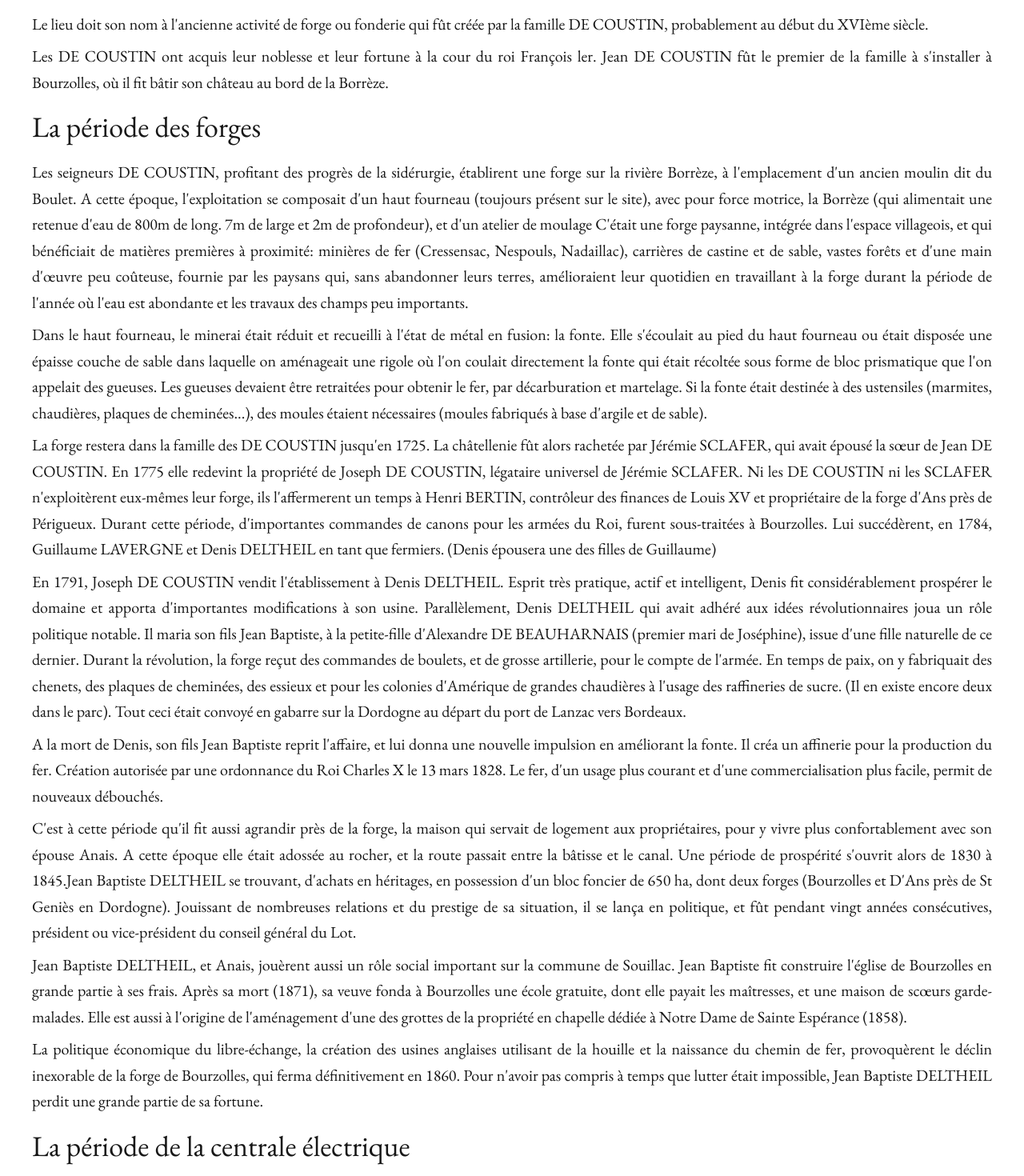
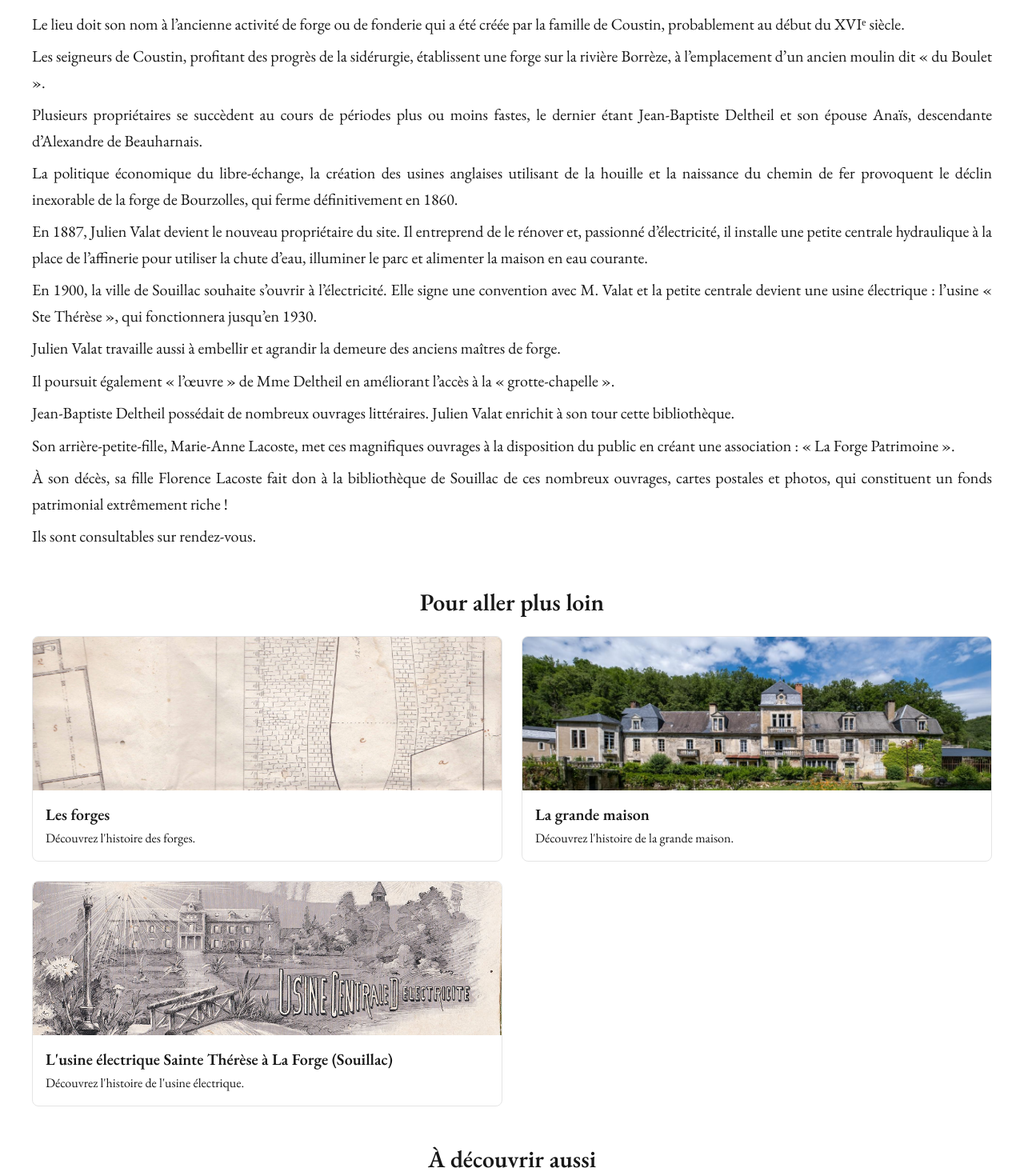
Before and after one commit to uburoiubu/forge-au-fil-du-temps, a Next.js app: page /histoire in a window 1280 px wide. Shown: the part 540-2010 px from the top of the page at 80% size. Built offline with nearby package versions, Linux system fonts and the light colour scheme.

Commit message:
updated history section

```diff
--- a/app/histoire/page.tsx
+++ b/app/histoire/page.tsx
@@ -3,7 +3,8 @@ import Link from "next/link";
 
 export const metadata = {
   title: "Histoire & patrimoine - La Forge au fil du temps",
-  description: "Découvrez l'histoire fascinante de l'ancienne forge de Bourzolles à Souillac, de ses origines au XVIème siècle à nos jours, et explorez son riche patrimoine industriel et architectural."
+  description:
+    "Découvrez l'histoire fascinante de l'ancienne forge de Bourzolles à Souillac, de ses origines au XVIème siècle à nos jours, et explorez son riche patrimoine industriel et architectural.",
 };
 
 export default function HistoryPage() {
@@ -25,186 +26,72 @@ export default function HistoryPage() {
       </h1>
       <div className="mt-6 space-y-2 text-xl leading-relaxed pr-10 pl-10">
         <p>
-          Le lieu doit son nom à l'ancienne activité de forge ou fonderie qui
-          fût créée par la famille DE COUSTIN, probablement au début du XVIème
+          Le lieu doit son nom à l’ancienne activité de forge ou de fonderie qui
+          a été créée par la famille de Coustin, probablement au début du XVIᵉ
           siècle.
         </p>
+
         <p>
-          Les DE COUSTIN ont acquis leur noblesse et leur fortune à la cour du
-          roi François ler. Jean DE COUSTIN fût le premier de la famille à
-          s'installer à Bourzolles, où il fit bâtir son château au bord de la
-          Borrèze.
+          Les seigneurs de Coustin, profitant des progrès de la sidérurgie,
+          établissent une forge sur la rivière Borrèze, à l’emplacement d’un
+          ancien moulin dit &laquo; du Boulet &raquo;.
         </p>
-        <h1 className="text-4xl text-center pt-3 pb-3 text-left">
-          La période des forges
-        </h1>
+
         <p>
-          Les seigneurs DE COUSTIN, profitant des progrès de la sidérurgie,
-          établirent une forge sur la rivière Borrèze, à l'emplacement d'un
-          ancien moulin dit du Boulet. A cette époque, l'exploitation se
-          composait d'un haut fourneau (toujours présent sur le site), avec pour
-          force motrice, la Borrèze (qui alimentait une retenue d'eau de 800m de
-          long. 7m de large et 2m de profondeur), et d'un atelier de moulage
-          C'était une forge paysanne, intégrée dans l'espace villageois, et qui
-          bénéficiait de matières premières à proximité: minières de fer
-          (Cressensac, Nespouls, Nadaillac), carrières de castine et de sable,
-          vastes forêts et d'une main d'œuvre peu coûteuse, fournie par les
-          paysans qui, sans abandonner leurs terres, amélioraient leur quotidien
-          en travaillant à la forge durant la période de l'année où l'eau est
-          abondante et les travaux des champs peu importants.
+          Plusieurs propriétaires se succèdent au cours de périodes plus ou
+          moins fastes, le dernier étant Jean-Baptiste Deltheil et son épouse
+          Anaïs, descendante d’Alexandre de Beauharnais.
         </p>
-        <p>
-          Dans le haut fourneau, le minerai était réduit et recueilli à l'état
-          de métal en fusion: la fonte. Elle s'écoulait au pied du haut fourneau
-          ou était disposée une épaisse couche de sable dans laquelle on
-          aménageait une rigole où l'on coulait directement la fonte qui était
-          récoltée sous forme de bloc prismatique que l'on appelait des gueuses.
-          Les gueuses devaient être retraitées pour obtenir le fer, par
-          décarburation et martelage. Si la fonte était destinée à des
-          ustensiles (marmites, chaudières, plaques de cheminées...), des moules
-          étaient nécessaires (moules fabriqués à base d'argile et de sable).
-        </p>
-        <p>
-          La forge restera dans la famille des DE COUSTIN jusqu'en 1725. La
-          châtellenie fût alors rachetée par Jérémie SCLAFER, qui avait épousé
-          la sœur de Jean DE COUSTIN. En 1775 elle redevint la propriété de
-          Joseph DE COUSTIN, légataire universel de Jérémie SCLAFER. Ni les DE
-          COUSTIN ni les SCLAFER n'exploitèrent eux-mêmes leur forge, ils
-          l'affermerent un temps à Henri BERTIN, contrôleur des finances de
-          Louis XV et propriétaire de la forge d'Ans près de Périgueux. Durant
-          cette période, d'importantes commandes de canons pour les armées du
-          Roi, furent sous-traitées à Bourzolles. Lui succédèrent, en 1784,
-          Guillaume LAVERGNE et Denis DELTHEIL en tant que fermiers. (Denis
-          épousera une des filles de Guillaume)
-        </p>
-        <p>
-          En 1791, Joseph DE COUSTIN vendit l'établissement à Denis DELTHEIL.
-          Esprit très pratique, actif et intelligent, Denis fit considérablement
-          prospérer le domaine et apporta d'importantes modifications à son
-          usine. Parallèlement, Denis DELTHEIL qui avait adhéré aux idées
-          révolutionnaires joua un rôle politique notable. Il maria son fils
-          Jean Baptiste, à la petite-fille d'Alexandre DE BEAUHARNAIS (premier
-          mari de Joséphine), issue d'une fille naturelle de ce dernier. Durant
-          la révolution, la forge reçut des commandes de boulets, et de grosse
-          artillerie, pour le compte de l'armée. En temps de paix, on y
-          fabriquait des chenets, des plaques de cheminées, des essieux et pour
-          les colonies d'Amérique de grandes chaudières à l'usage des
-          raffineries de sucre. (Il en existe encore deux dans le parc). Tout
-          ceci était convoyé en gabarre sur la Dordogne au départ du port de
-          Lanzac vers Bordeaux.
-        </p>
-        <p>
-          A la mort de Denis, son fils Jean Baptiste reprit l'affaire, et lui
-          donna une nouvelle impulsion en améliorant la fonte. Il créa un
-          affinerie pour la production du fer. Création autorisée par une
-          ordonnance du Roi Charles X le 13 mars 1828. Le fer, d'un usage plus
-          courant et d'une commercialisation plus facile, permit de nouveaux
-          débouchés.
-        </p>
-        <p>
-          C'est à cette période qu'il fit aussi agrandir près de la forge, la
-          maison qui servait de logement aux propriétaires, pour y vivre plus
-          confortablement avec son épouse Anais. A cette époque elle était
-          adossée au rocher, et la route passait entre la bâtisse et le canal.
-          Une période de prospérité s'ouvrit alors de 1830 à 1845.Jean Baptiste
-          DELTHEIL se trouvant, d'achats en héritages, en possession d'un bloc
-          foncier de 650 ha, dont deux forges (Bourzolles et D'Ans près de St
-          Geniès en Dordogne). Jouissant de nombreuses relations et du prestige
-          de sa situation, il se lança en politique, et fût pendant vingt années
-          consécutives, président ou vice-président du conseil général du Lot.
-        </p>
-        <p>
-          Jean Baptiste DELTHEIL, et Anais, jouèrent aussi un rôle social
-          important sur la commune de Souillac. Jean Baptiste fit construire
-          l'église de Bourzolles en grande partie à ses frais. Après sa mort
-          (1871), sa veuve fonda à Bourzolles une école gratuite, dont elle
-          payait les maîtresses, et une maison de scœurs garde-malades. Elle est
-          aussi à l'origine de l'aménagement d'une des grottes de la propriété
-          en chapelle dédiée à Notre Dame de Sainte Espérance (1858).
-        </p>
+
         <p>
           La politique économique du libre-échange, la création des usines
-          anglaises utilisant de la houille et la naissance du chemin de fer,
-          provoquèrent le déclin inexorable de la forge de Bourzolles, qui ferma
-          définitivement en 1860. Pour n'avoir pas compris à temps que lutter
-          était impossible, Jean Baptiste DELTHEIL perdit une grande partie de
-          sa fortune.
+          anglaises utilisant de la houille et la naissance du chemin de fer
+          provoquent le déclin inexorable de la forge de Bourzolles, qui ferme
+          définitivement en 1860.
         </p>
-        <h1 className="text-4xl text-center pt-3 pb-3 text-left">
-          La période de la centrale électrique
-        </h1>
+
         <p>
-          En 1887, Julien VALAT devint le nouveau propriétaire du site. Il
-          entreprit de le rénover et, passionné d'électricité, il installa une
-          petite centrale hydraulique à l'endroit de l'affinerie pour utiliser
-          la chute d'eau et illuminer le magnifique parc et alimenter la maison
-          en eau courante.
+          En 1887, Julien Valat devient le nouveau propriétaire du site. Il
+          entreprend de le rénover et, passionné d’électricité, il installe une
+          petite centrale hydraulique à la place de l’affinerie pour utiliser la
+          chute d’eau, illuminer le parc et alimenter la maison en eau courante.
         </p>
+
         <p>
-          En 1900, l'éclairage électrique passa de l'exception à l'extension
-          pour éclairer la ville de Souillac, grâce à l'aide de la municipalité.
-          La petite centrale devint une usine électrique. Julien VALAT fit
-          élever les murs du canal de retenue et approfondir le canal de fuite
-          pour obtenir une chute de 6m alimentant une turbine de 40 chevaux.
-          Pour transporter le courant à 5 kms, il fit placer un alternateur
-          triphasé de 2000 volts et il installa un moteur de secours de 30
-          chevaux pour parer aux irrégularités de débit de la Borrèze. L'usine
-          électrique fonctionnera jusqu' 'en 1930.
+          En 1900, la ville de Souillac souhaite s’ouvrir à l’électricité. Elle
+          signe une convention avec M. Valat et la petite centrale devient une
+          usine électrique&nbsp;: l’usine &laquo; Ste Thérèse &raquo;, qui
+          fonctionnera jusqu’en 1930.
         </p>
-        <h1 className="text-4xl text-center pt-3 pb-3 text-left">
-          Après la période industrielle
-        </h1>
+
         <p>
-          Julien VALAT travailla aussi à embellir et agrandir la demeure des
-          anciens maîtres des forges. Il fit ériger une tour centrale dotée de
-          balcons à balustres et d'une horloge. Il accola un jardin d'hiver sur
-          le côté droit de la bâtisse (1895), et sur le côté gauche une grande
-          salle très richement ornée où trone une cheminée monumentale sur
-          laquelle figure la devise de la famille labora profice ora et spera».
-          Cette salle communique avec une petite chapelle aux belles peintures
-          murales. De très nombreux vitraux habillent les fenêtres.
+          Julien Valat travaille aussi à embellir et agrandir la demeure des
+          anciens maîtres de forge.
         </p>
+
         <p>
-          Il se chargea aussi de modifier le tracé de la route, qui dorénavant
-          passera derrière la båtisse (1892). Ces modifications, ainsi que
-          l'aménagement du parc, contribueront à donner au bâtiment
-          l'appellation de Château de La Forge, sur les cartes postales du début
-          du XXème siècle | Il poursuivit aussi « l'œuvre » de Mine DELTHEIL en
-          améliorant l'accès à la chapelle de la grotte, y aménageant un chemin
-          de croix (dont les plaques des stations sont toujours visibles). Il
-          obtint aussi du Pape Léon XIII que des offices puissent y être
-          célébrés (6 par an). En érudit, Jean Baptiste DELTHEIL possédait de
-          nombreux ouvrages littéraires. Julien VALAT enrichit à son tour cette
-          bibliothèque qui fût installée dans la grande salle. Son
-          arrière-petite-fille, Marie Anne LACOSTE, mit ces magnifiques ouvrages
-          à la disposition du public en créant une association « La Forge
-          Patrimoine »
+          Il poursuit également &laquo; l’œuvre &raquo; de Mme Deltheil en
+          améliorant l’accès à la &laquo; grotte-chapelle &raquo;.
         </p>
+
         <p>
-          A son décès, sa fille Florence LACOSTE fit don à la bibliothèque de
-          SOUILLAC de ces nombreux ouvrages, cartes postales et photos qui
-          constituent un fonds patrimonial extrêmement riche ! Ils sont
-          consultables sur rendez-vous.
+          Jean-Baptiste Deltheil possédait de nombreux ouvrages littéraires.
+          Julien Valat enrichit à son tour cette bibliothèque.
         </p>
-        <h1 className="text-4xl text-center pt-3 pb-3 text-left">
-          « La forge au fil du temps »
-        </h1>
+
         <p>
-          Le 7 décembre 2016, je suis devenue l'heureuse propriétaire de ce bel
-          endroit ! Mon but est de sauvegarder ce lieu, de lui redonner vie et
-          de lui faire retrouver son « lustre d'antan » ! C'est un projet de «
-          longue haleine » compte tenu de l'ampleur des travaux ! J'ai créé une
-          association, dans ce but:{" "}
-          <b>
-            <i>« La forge au fil du temps »</i>
-          </b>
-          .
+          Son arrière-petite-fille, Marie-Anne Lacoste, met ces magnifiques
+          ouvrages à la disposition du public en créant une association&nbsp;:
+          &laquo; La Forge Patrimoine &raquo;.
         </p>
+
         <p>
-          Tous les soutiens et toutes les bonnes volontés sont les bienvenus!
+          À son décès, sa fille Florence Lacoste fait don à la bibliothèque de
+          Souillac de ces nombreux ouvrages, cartes postales et photos, qui
+          constituent un fonds patrimonial extrêmement riche&nbsp;!
         </p>
-        <p>Merci de votre visite !</p>
-        <p className="text-right">Virginie</p>
+
+        <p>Ils sont consultables sur rendez-vous.</p>
       </div>
       <section className="mt-12 px-10">
         <h2 className="text-3xl font-semibold mb-6 text-center">
--- a/app/visiter/page.tsx
+++ b/app/visiter/page.tsx
@@ -26,7 +26,7 @@ export default function VisiterPage() {
           <b>Bienvenue à la Forge</b>
         </p>
 
-        <p>La maison vous est ouverte librement à la visite.</p>
+        <p>La maison vous est ouverte librement à la visite sur rendez-vous, soit lors des animations.</p>
 
         <p>
           Vous avez accès à tous les étages, mais toutes les pièces ne sont pas
```
